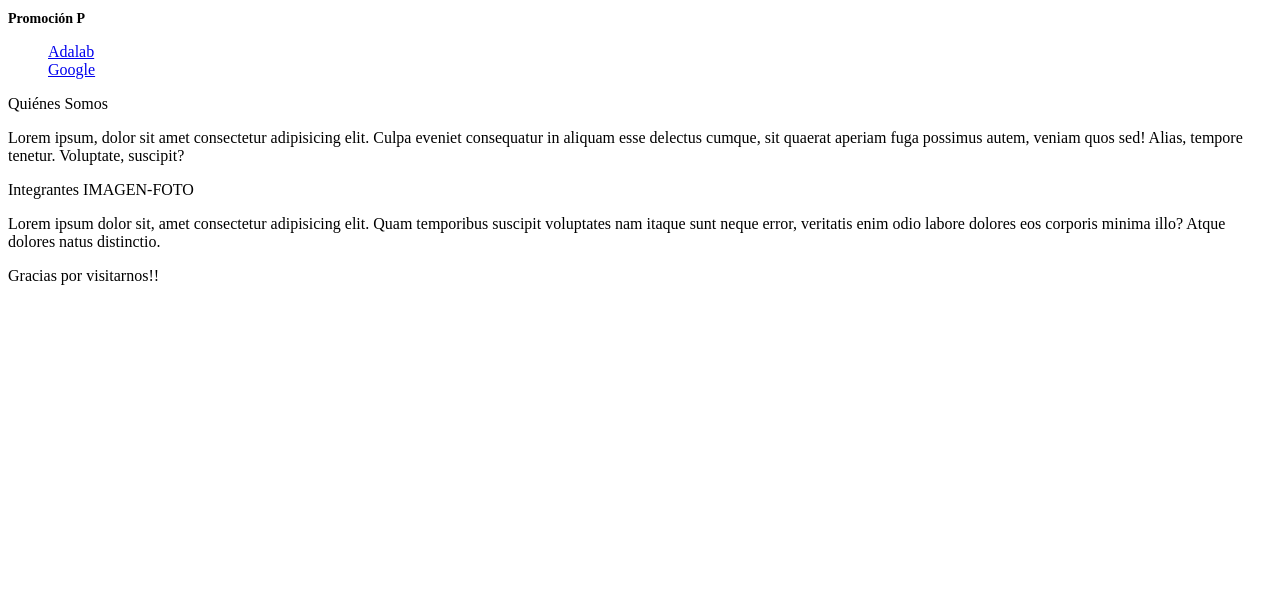
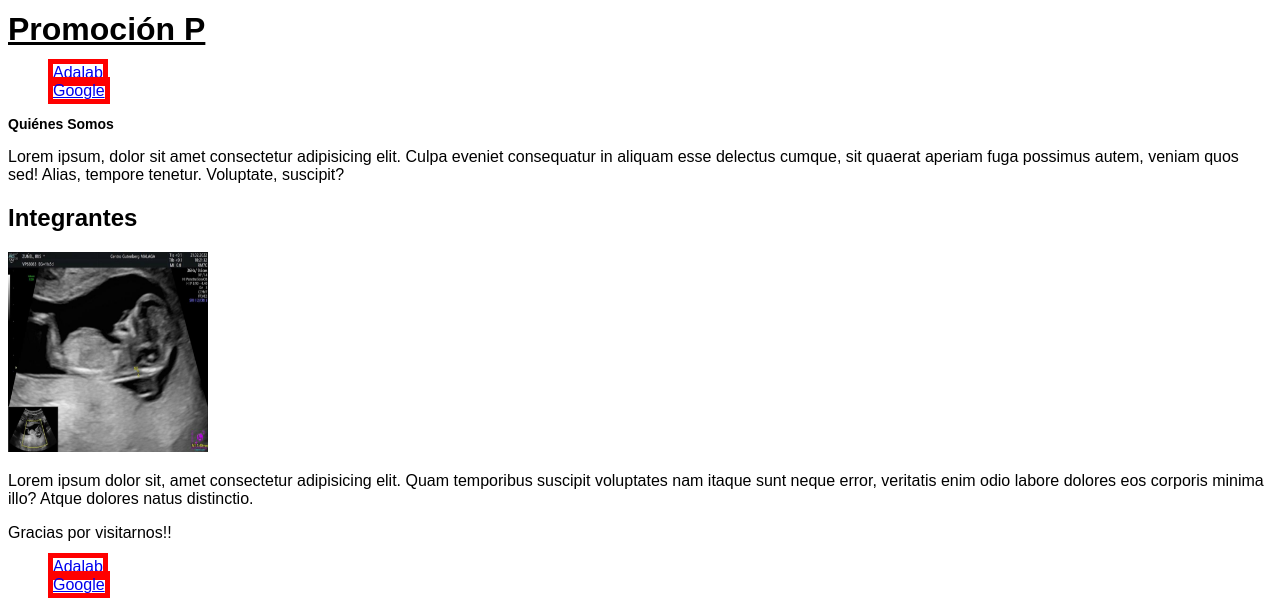
Before and after one commit to IrisMireya/Ejercicios-de-Adalab, a plain HTML site: page modulo-1-leccion-2-presentacion/index.html in a window 1280 px wide. Shown: the part 201-811 px from the top of the page. Drawn offline with Linux system fonts and the light colour scheme.

Commit message:
presentacion 2

```diff
--- a/modulo-1-leccion-2-presentacion/index.html
+++ b/modulo-1-leccion-2-presentacion/index.html
@@ -8,19 +8,36 @@
     <title>Presentación</title>
 </head>
 <body>
+    <header>
    <img class="imagen-logo" src="./images/logo iris.png" alt="logo" />
-    <h1>Promoción P</h1>
-    <ul>
-    <li><a href="https://adalab.es">Adalab</a></li>
-    <li><a href="https://google.es">Google</a></li>
-    </ul>
-    Quiénes Somos
+    <h1 class="title">Promoción P</h1>
+    <nav id="menu" class="menu_header">
+        <ul>
+            <li><a class="link" href="https://adalab.es">Adalab</a></li>
+            <li><a class="link" href="https://google.es">Google</a></li>
+        </ul>
+    </nav>
+    </header>
+    <main>
+    <article>
+        <h1>Quiénes Somos</h1>
     <p>Lorem ipsum, dolor sit amet consectetur adipisicing elit. Culpa eveniet consequatur in aliquam esse delectus cumque, sit quaerat aperiam fuga possimus autem, veniam quos sed! Alias, tempore tenetur. Voluptate, suscipit?</p>
-    Integrantes
-    IMAGEN-FOTO
+</article>
+
+<article>
+    <h2>Integrantes</h2>
+    <img class="bebe" src="./images/IMAGE 2022-02-22 19:46:40.jpg" alt="foto bebé">
     <p>Lorem ipsum dolor sit, amet consectetur adipisicing elit. Quam temporibus suscipit voluptates nam itaque sunt neque error, veritatis enim odio labore dolores eos corporis minima illo? Atque dolores natus distinctio.</p>
+    </article>
+</main>
+<footer>
     Gracias por visitarnos!!
-
-
+    <nav id="menu" class="menu_footer">
+        <ul>
+            <li><a class="link" href="https://adalab.es">Adalab</a></li>
+            <li><a class="link" href="https://google.es">Google</a></li>
+        </ul>
+    </nav>
+</footer>
 </body>
 </html>
--- a/modulo-1-leccion-2-presentacion/styles/main.css
+++ b/modulo-1-leccion-2-presentacion/styles/main.css
@@ -1,3 +1,8 @@
+:root{
+    font-family: Arial, Helvetica, sans-serif;
+    font-size:  16px;
+}
+
 h1 {
     font-size: 14px;
     margin: 0;
@@ -11,3 +16,30 @@ li {
     padding: 15px;
     margin: 10px;
 }
+
+.bebe {
+    width: 200px;
+    height: 200px;
+}
+
+body {
+    margin: o;
+}
+
+#menu {
+    color: pink;
+}
+.title {
+    font-size: 32px;
+    text-decoration: underline;
+}
+.link {
+    border: solid 5px yellow;
+
+}
+.menu_header .link {
+    border-color: red;
+}
+.menu_footer .link {
+    border-color: red;
+}
```
